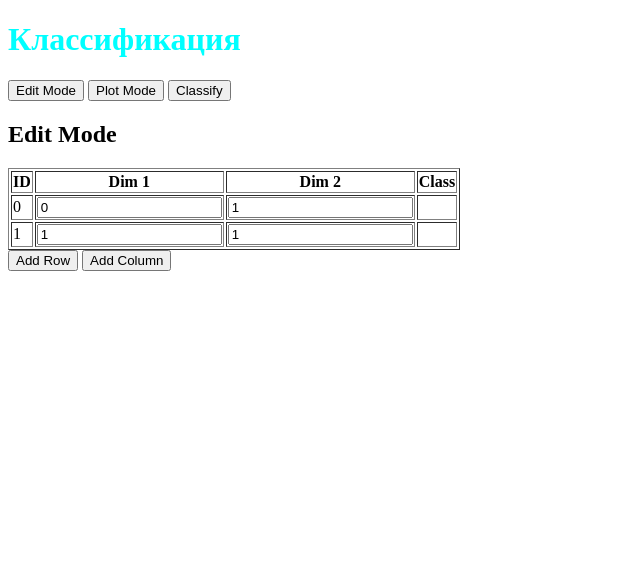
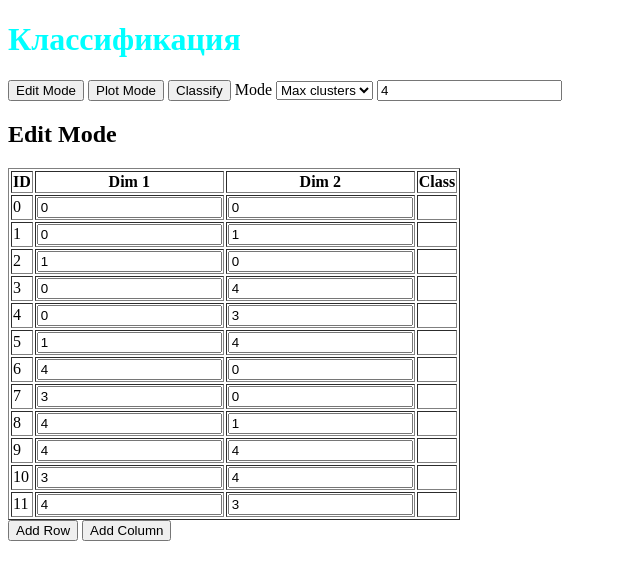
Before and after one commit to PetrDoroshev/ClusteringAlgorithm, a FastAPI app: page / in a window 1280 px wide. Shown: the top 580 px of the page, without its empty margins (0-640 px from the left). Run offline with FastAPI, Linux system fonts and the light colour scheme; some libraries are stand-ins or nearby versions.

Commit message:
Webapp acts correct now

```diff
--- a/app_proj/main.py
+++ b/app_proj/main.py
@@ -12,6 +12,7 @@ from fastapi.templating import Jinja2Templates
 from fastapi.staticfiles import StaticFiles
 
 from pydantic import BaseModel
+from scipy.cluster.hierarchy import fcluster
 
 from clustering import HClustering, MetricType, LinkageType, DataPoint
 
@@ -35,9 +36,17 @@ class SaveData(BaseModel):
     rows: List[RowData]
 
 
-test_data_row_1 = RowData(row_id=0, data_vector=[0, 1], row_class=None)
-test_data_row_2 = RowData(row_id=1, data_vector=[1, 1], row_class=None)
-data: SaveData = SaveData(rows=[test_data_row_1, test_data_row_2])
+test_data = [
+    [0., 0.], [0., 1.], [1., 0.],
+    [0., 4.], [0., 3.], [1., 4.],
+    [4., 0.], [3., 0.], [4., 1.],
+    [4., 4.], [3., 4.], [4., 3.],
+]
+
+test_data_points = [RowData(row_id=i, data_vector=test_data[i], row_class=None) for i in range(len(test_data))]
+# test_data_row_1 = RowData(row_id=0, data_vector=[0, 1], row_class=None)
+# test_data_row_2 = RowData(row_id=1, data_vector=[1, 1], row_class=None)
+data: SaveData = SaveData(rows=test_data_points)
 
 @app.get("/", response_class=HTMLResponse)
 async def index(request: Request):
@@ -80,8 +89,16 @@ async def add_col():
     for now_row in data.rows:
         now_row.data_vector.append(0.0)
 
-@app.get('/classify')
-async def classify():
+class ClassificationParams(BaseModel):
+    max_clusters: Optional[int]
+    distance: Optional[float]
+
+@app.post('/classify')
+async def classify(request: ClassificationParams):
+    max_clusters = request.max_clusters
+    distance = request.distance
+    assert max_clusters is not None or distance is not None
+
     points_data = [DataPoint(now_row.data_vector) for now_row in data.rows]
 
     model = HClustering(
@@ -91,5 +108,12 @@ async def classify():
     )
     result = model.fit()
 
-    for l in result:
-        print(l)
+    if max_clusters is not None:
+        labels = fcluster(result, max_clusters, criterion="maxclust")
+    else:
+        labels = fcluster(result, distance, criterion="distance")
+
+    labels = list(map(int, labels))
+
+    for (now_row_id, now_row) in enumerate(data.rows):
+        now_row.row_class = labels[now_row_id]
--- a/app_proj/pyproject.toml
+++ b/app_proj/pyproject.toml
@@ -6,5 +6,6 @@ requires-python = ">=3.10"
 dependencies = [
     "fastapi>=0.124.0",
     "jinja2>=3.1.6",
+    "scipy>=1.15.3",
     "uvicorn>=0.38.0",
 ]
--- a/app_proj/static/script.js
+++ b/app_proj/static/script.js
@@ -54,6 +54,12 @@ async function updateCell(id, dim, value) {
 			"col_id": dim,
 			"new_val": value,
 		}),
+	})
+	.then(response => {
+		if (!response.ok) {
+			alert("ERROR WHILE PARSING CONTENT")
+			return
+		}
 	});
 }
 
@@ -74,8 +80,33 @@ async function addCol() {
 }
 
 async function classify() {
-	await fetch("/classify")
+	let chosed_mode = document.getElementById("classify-mode");
+	let max_clusters = null;
+	let distance = null;
 
+	let param_value = document.getElementById("classify-param-value").value;
+	if (chosed_mode.value === "max_clusters") {
+		if (parseInt(param_value) === param_value) {
+			alert("Param is float, int expected");
+			return;
+		}
+		max_clusters = param_value;
+	} else {
+		distance = param_value;
+	};
+
+	await fetch("/classify", {
+		method: "POST",
+		headers: {"Content-Type": "application/json"},
+		body: JSON.stringify({
+			"max_clusters": max_clusters,
+			"distance": distance,
+		})
+	})
+
+	if (document.getElementById("mode-plot").style.display === 'block') {
+		drawPlot()
+	}
 }
 
 function updateColumnSelectors(dims) {
@@ -103,7 +134,7 @@ async function drawPlot() {
 	let x = data.map(r => r.data_vector[xDim])
 	let y = data.map(r => r.data_vector[yDim])
 
-	let cls = data.map(r => r.class ?? -1);
+	let cls = data.map(r => r.row_class ?? -1);
 
 	let trace = {
 		x: x,
--- a/app_proj/templates/index.html
+++ b/app_proj/templates/index.html
@@ -13,6 +13,13 @@
 		<button onclick="switchMode('edit')">Edit Mode</button>
 		<button onclick="switchMode('plot')">Plot Mode</button>
 		<button onclick="classify()">Classify</button>
+		<label>Mode
+			<select id="classify-mode">
+				<option value="max_clusters">Max clusters</option>
+				<option value="distance">Distance</option>
+			</select>
+		</label>
+		<input id="classify-param-value" type="number" value=4>
 
 		<div id="mode-edit">
 			<h2>Edit Mode</h2>
```
